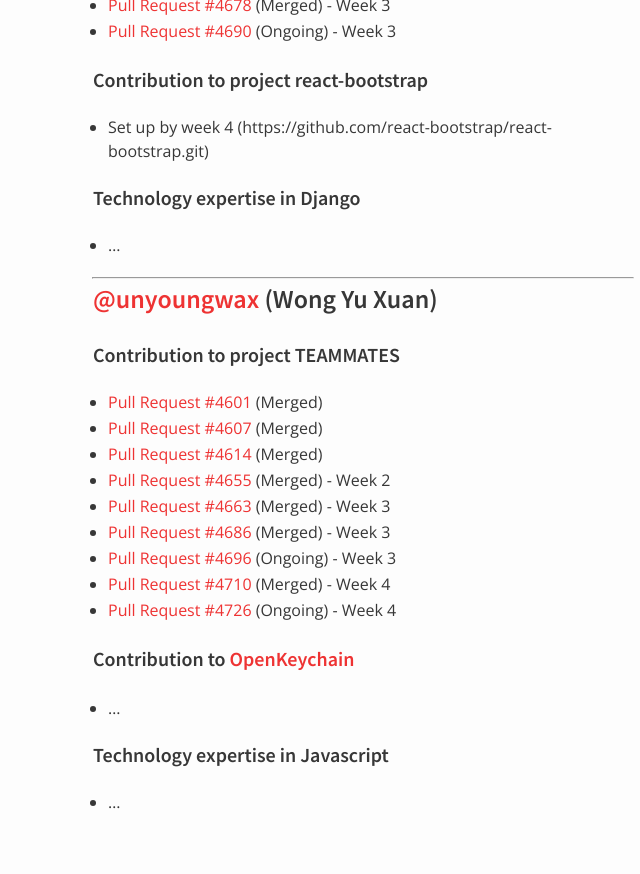
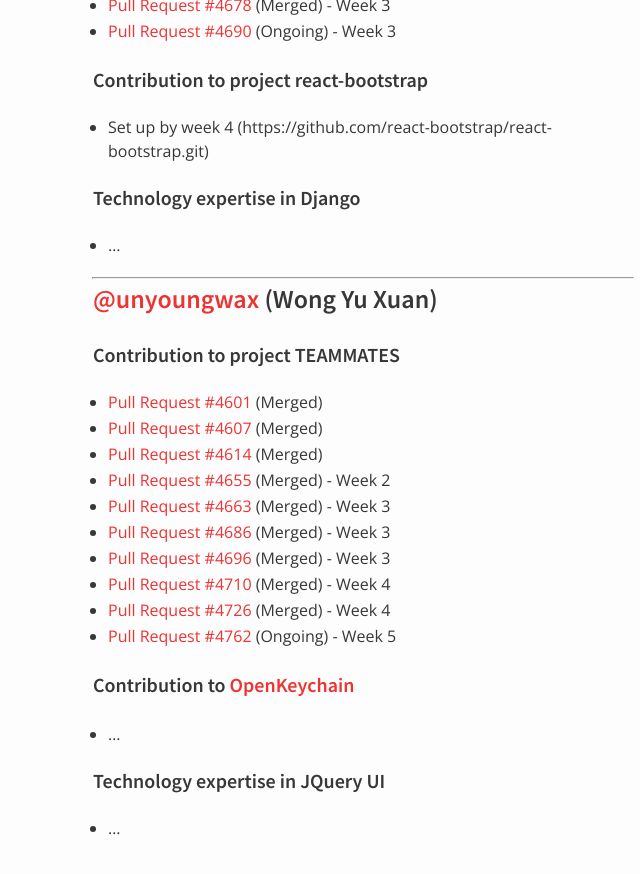
Before and after one commit to nus-oss/cs3281-AY1516S2-website, a Jekyll site: the page built from teams/teammates.md, in a window 1280 px wide and 900 px high, scrolled down 2170 px. Shown: the top 874 px of the window, without its empty margins (277-917 px from the left). Built offline with Jekyll 4.4.1, drawn with Linux system fonts in a browser that asks for light colours; some of the changed text lies outside the part shown.

Commit message:
Update Yu Xuan's expertise & progress

```diff
--- a/teams/teammates.md
+++ b/teams/teammates.md
@@ -18,7 +18,7 @@ permalink: /teams/teammates/
    - Technology Expertise:
 
  - [@unyoungwax](https://github.com/unyoungwax) (Wong Yu Xuan)
-   - Technology Expertise: Javascript
+   - Technology Expertise: JQuery UI
 
 ## Workplan
 
@@ -96,12 +96,13 @@ permalink: /teams/teammates/
  * [Pull Request #4655](https://github.com/TEAMMATES/repo/pull/4655) (Merged) - Week 2
  * [Pull Request #4663](https://github.com/TEAMMATES/repo/pull/4663) (Merged) - Week 3
  * [Pull Request #4686](https://github.com/TEAMMATES/repo/pull/4686) (Merged) - Week 3
- * [Pull Request #4696](https://github.com/TEAMMATES/repo/pull/4696) (Ongoing) - Week 3
+ * [Pull Request #4696](https://github.com/TEAMMATES/repo/pull/4696) (Merged) - Week 3
  * [Pull Request #4710](https://github.com/TEAMMATES/repo/pull/4710) (Merged) - Week 4
- * [Pull Request #4726](https://github.com/TEAMMATES/repo/pull/4726) (Ongoing) - Week 4
+ * [Pull Request #4726](https://github.com/TEAMMATES/repo/pull/4726) (Merged) - Week 4
+ * [Pull Request #4762](https://github.com/TEAMMATES/repo/pull/4762) (Ongoing) - Week 5
 
 #### Contribution to [OpenKeychain](https://github.com/open-keychain/open-keychain)
  * ...
 
-#### Technology expertise in Javascript
+#### Technology expertise in JQuery UI
  * ...
```
